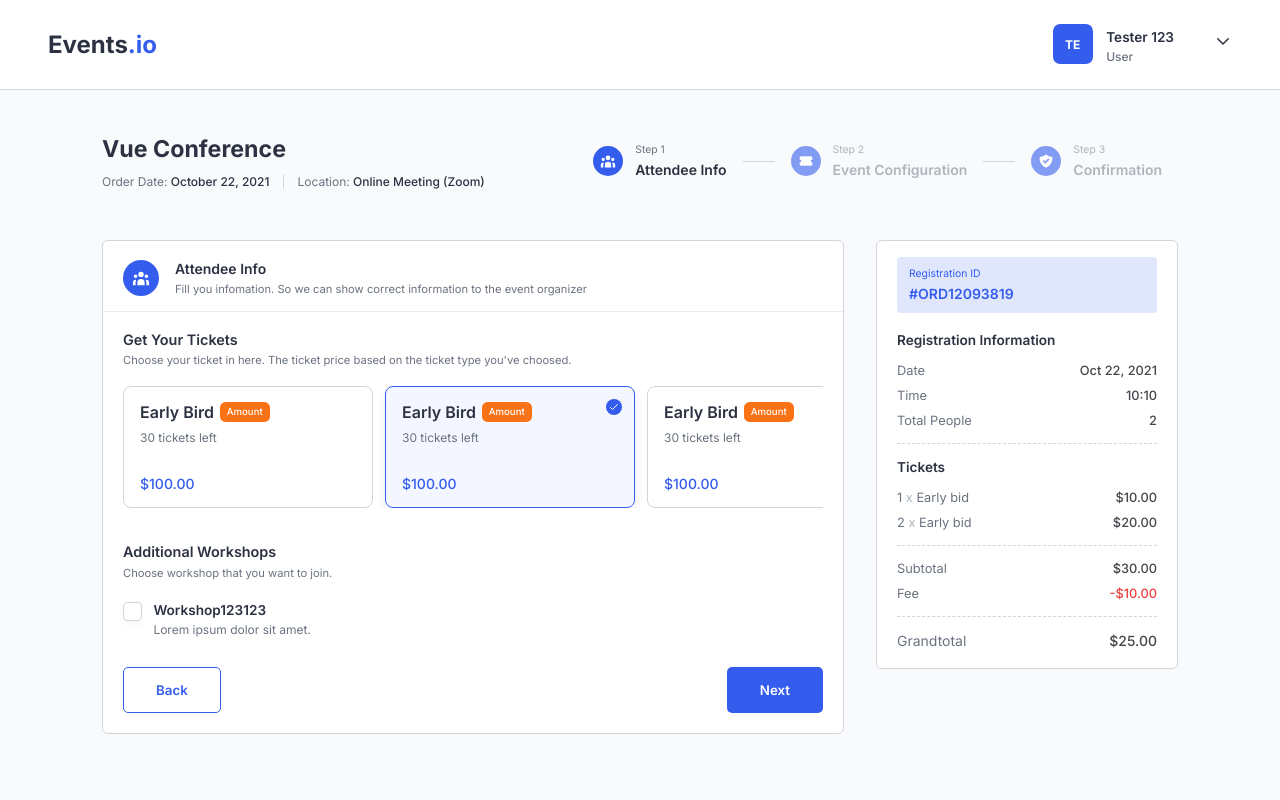
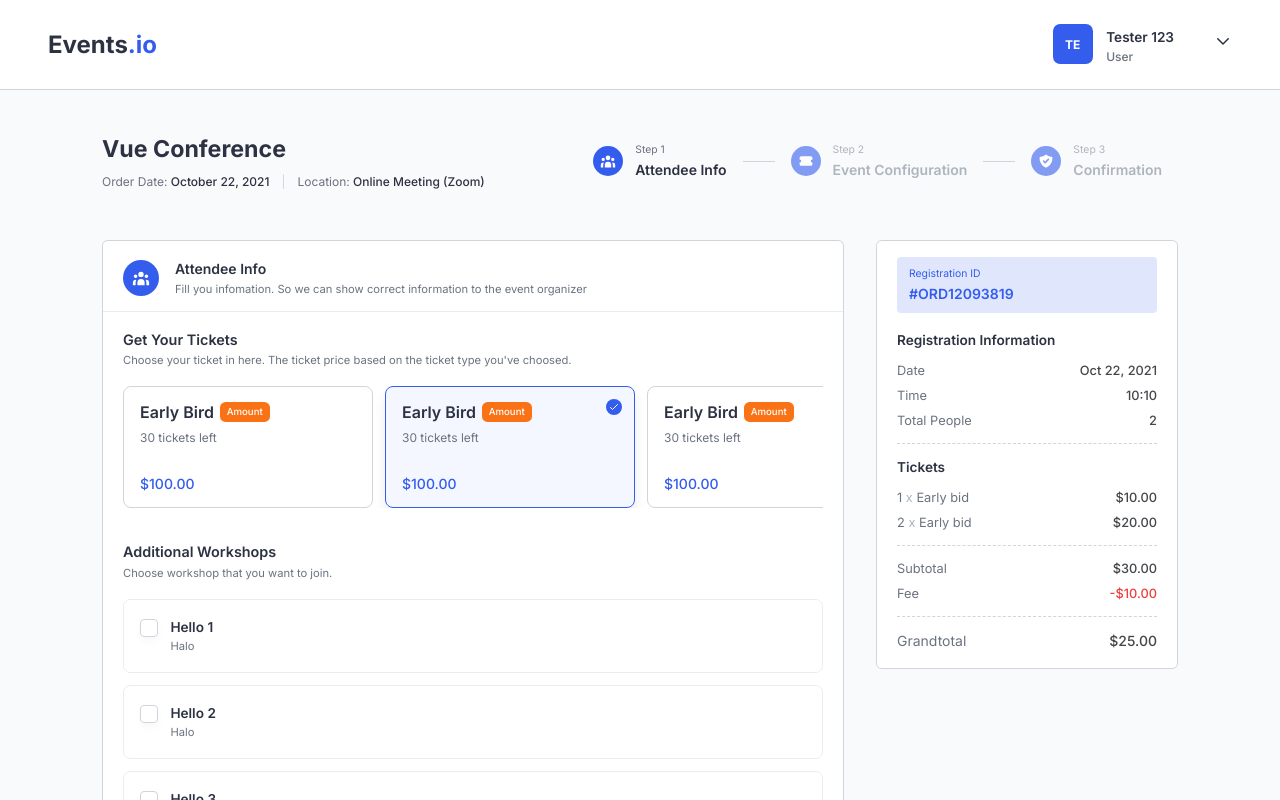
Before and after one commit to Erik3010/events.io, a React (Create React App) app: page /registration in a window 1280 px wide. Shown: the top 800 px of the page. Built offline with nearby package versions, Linux system fonts and the light colour scheme.

Commit message:
feat: add checkbox funtionality

```diff
--- /dev/null
+++ b/src/components/Basic/Checkbox/Checkbox.js
@@ -0,0 +1,47 @@
+import styles from "components/Basic/Checkbox/Checkbox.module.scss";
+
+import { ReactComponent as Check } from "assets/icons/check.svg";
+
+import { useState } from "react";
+
+const Checkbox = ({
+  label,
+  tagline = null,
+  checked = false,
+  value,
+  onChange,
+}) => {
+  const [isChecked, setIsChecked] = useState(checked);
+
+  const onChangeHandler = (e) => {
+    setIsChecked(!isChecked);
+    onChange(e);
+  };
+
+  return (
+    <label className={styles["checkbox"]}>
+      <div className={styles["checkbox-label"]}>
+        <h4>{label}</h4>
+        {tagline && <p>{tagline}</p>}
+      </div>
+      <input
+        type="checkbox"
+        value={value}
+        checked={isChecked}
+        onChange={(e) => onChangeHandler(e)}
+      />
+      <div
+        className={styles["checkbox-box"]}
+        style={{ top: tagline ? "0.2rem" : "0rem" }}
+      >
+        <Check
+          className={styles["checkbox-checkmark"]}
+          width={15}
+          height={15}
+        />
+      </div>
+    </label>
+  );
+};
+
+export default Checkbox;
--- /dev/null
+++ b/src/components/Basic/Checkbox/Checkbox.module.scss
@@ -0,0 +1,60 @@
+@import "scss/variables";
+
+.checkbox {
+  display: flex;
+  position: relative;
+  cursor: pointer;
+  user-select: none;
+  padding-left: 1.9rem;
+  input {
+    position: absolute;
+    opacity: 0;
+    cursor: pointer;
+    width: 0;
+    height: 0;
+    &:checked {
+      & ~ .checkbox-box {
+        background: $primary;
+        border-color: $primary;
+        .checkbox-checkmark {
+          stroke-dashoffset: 0;
+        }
+      }
+    }
+  }
+  &-label {
+    h4 {
+      font-size: 0.85rem;
+      font-weight: 600;
+      margin-bottom: -0.05rem;
+    }
+    p {
+      color: $subtitle;
+      font-size: 0.7rem;
+    }
+  }
+  &-box {
+    position: absolute;
+    left: 0;
+    width: 1.15rem;
+    height: 1.15rem;
+    border: 1px solid $border;
+    box-shadow: $shadowSm;
+    border-radius: 0.25rem;
+    display: flex;
+    align-items: center;
+    justify-content: center;
+    transition: $transition;
+    .checkbox-checkmark {
+      stroke: $white;
+      stroke-dasharray: 20;
+      stroke-dashoffset: 20;
+      transition: $transition;
+    }
+  }
+  &:hover {
+    .checkbox-box {
+      background: #f0efef;
+    }
+  }
+}
--- a/src/components/Registration/RegistrationConfiguration/RegistrationConfiguration.js
+++ b/src/components/Registration/RegistrationConfiguration/RegistrationConfiguration.js
@@ -4,9 +4,23 @@ import cx from "classnames";
 
 import RegistrationTicket from "components/Registration/RegistrationTicket/RegistrationTicket";
 
-import { ReactComponent as Check } from "assets/icons/check.svg";
+import Checkbox from "components/Basic/Checkbox/Checkbox";
+
+import { useState } from "react";
 
 function RegistrationConfiguration() {
+  const [workshops, setWorkshops] = useState([]);
+
+  const onWorkshopChangeHandler = (e) => {
+    if (e.target.checked) {
+      setWorkshops([...workshops, +e.target.value]);
+    } else {
+      setWorkshops(
+        workshops.filter((workshop) => workshop !== +e.target.value)
+      );
+    }
+  };
+
   return (
     <div className={styles["registration-section-container"]}>
       <div className={styles["registration-section"]}>
@@ -22,7 +36,7 @@ function RegistrationConfiguration() {
             {Array(10)
               .fill("")
               .map((_, index) => (
-                <RegistrationTicket isActive={index === 1} />
+                <RegistrationTicket key={index} isActive={index === 1} />
               ))}
           </div>
         </div>
@@ -34,20 +48,24 @@ function RegistrationConfiguration() {
         </div>
         <div className={styles["registration-section-content"]}>
           <div className={styles["registration-workshop"]}>
-            <label className={styles["registration-workshop-checkbox"]}>
-              <div className={styles["registration-workshop-checkbox-label"]}>
-                <h4>Workshop123123</h4>
-                <p>Lorem ipsum dolor sit amet.</p>
-              </div>
-              <input type="checkbox" />
-              <div className={styles["registration-workshop-checkbox-box"]}>
-                <Check
-                  className={styles["registration-workshop-checkbox-checkmark"]}
-                  width={15}
-                  height={15}
-                />
-              </div>
-            </label>
+            {Array(5)
+              .fill("")
+              .map((_, index) => (
+                <div
+                  key={index}
+                  className={cx({
+                    [styles["registration-workshop-item"]]: true,
+                    [styles["active"]]: workshops.includes(index),
+                  })}
+                >
+                  <Checkbox
+                    onChange={(e) => onWorkshopChangeHandler(e)}
+                    value={index}
+                    label={`Hello ${index + 1}`}
+                    tagline="Halo"
+                  />
+                </div>
+              ))}
           </div>
         </div>
       </div>
--- a/src/components/Registration/RegistrationConfiguration/RegistrationConfiguration.module.scss
+++ b/src/components/Registration/RegistrationConfiguration/RegistrationConfiguration.module.scss
@@ -35,64 +35,20 @@
     }
   }
   &-workshop {
-    &-checkbox {
-      display: flex;
-      position: relative;
-      cursor: pointer;
-      user-select: none;
-      padding-left: 1.9rem;
-      input {
-        position: absolute;
-        opacity: 0;
-        cursor: pointer;
-        width: 0;
-        height: 0;
-        &:checked {
-          & ~ .registration-workshop-checkbox-box {
-            background: $primary;
-            border-color: $primary;
-            box-shadow: $shadowMd;
-            .registration-workshop-checkbox-checkmark {
-              stroke-dashoffset: 0;
-            }
-          }
-        }
+    > * + * {
+      margin-top: 0.75rem;
+    }
+    &-item {
+      padding: 1rem;
+      border-radius: 0.45rem;
+      border: 1px solid $lightGray;
+      &:hover {
+        background: $transparentPrimary;
       }
-      &-label {
-        h4 {
-          font-size: 0.85rem;
-          font-weight: 600;
-          margin-bottom: -0.1rem;
-        }
-        p {
-          color: $subtitle;
-          font-size: 0.75rem;
-        }
-      }
-      &-box {
-        position: absolute;
-        top: 0.2rem;
-        left: 0;
-        width: 1.2rem;
-        height: 1.2rem;
-        border: 1px solid $border;
+      &.active {
+        background: $transparentPrimary;
+        border-color: $primary;
         box-shadow: $shadowSm;
-        border-radius: 0.25rem;
-        display: flex;
-        align-items: center;
-        justify-content: center;
-        transition: $transition;
-        .registration-workshop-checkbox-checkmark {
-          stroke: $white;
-          stroke-dasharray: 20;
-          stroke-dashoffset: 20;
-          transition: $transition;
-        }
-      }
-      &:hover {
-        .registration-workshop-checkbox-box {
-          background: #f0efef;
-        }
       }
     }
   }
```
